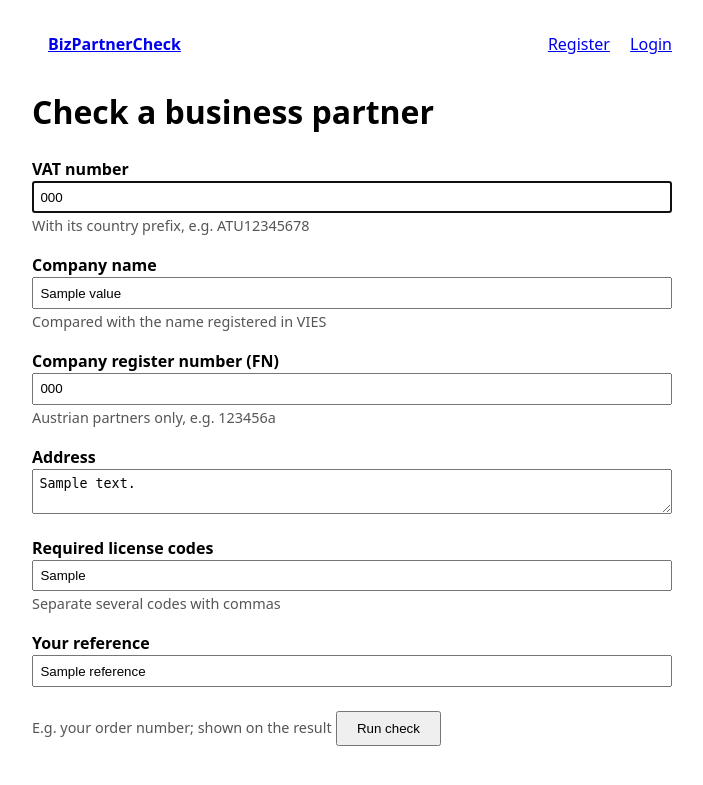
After one commit to SE-and-PM-Team-05/Project-Management-05-, a Django app: template templates/checks/check_form.html in a window 1280 px wide. The commit adds this page. Shown: the top 785 px of the page, without its empty margins (288-991 px from the left). Run offline with Django 5.2, Linux system fonts and the light colour scheme; the template is opened without the code that fills it: most values are stand-ins (such as "Sample title", 1, 10 or a date in 2020); parts of the project's set-up code (start-up, migrations or seed data) failed here and were passed over.

Commit message:
SCRUM-85 Add a web form that runs a check through the same service as the API
Request Users start a check at /checks/new (UC-05). The form goes through
parse_check_input and the new run_and_store, which the API now uses too, so
both give the same result (REQ-FUNC-042). The result is shown on the HTML
result page and stored with channel "web".

```diff
--- a/config/urls.py
+++ b/config/urls.py
@@ -2,6 +2,8 @@ from django.contrib import admin
 from django.http import HttpResponse
 from django.urls import include, path
 from django.views.generic import TemplateView
+
+from checks.views import check_form
 
 
 def healthz(request):
@@ -13,6 +15,7 @@ urlpatterns = [
     path("healthz", healthz, name="healthz"),
     path("admin/", admin.site.urls),
     path("oidc/", include("mozilla_django_oidc.urls")),
+    path("checks/new", check_form, name="check_form"),
     path("api/v1/", include("checks.urls")),
     path("api/v1/", include("accounts.api_urls")),
     path("", include("accounts.urls")),
--- a/templates/base.html
+++ b/templates/base.html
@@ -20,6 +20,7 @@
     <a href="{% url 'home' %}"><strong>BizPartnerCheck</strong></a>
     <nav>
       {% if user.is_authenticated %}
+        {% if user.is_request_user and user.organization_id %}<a href="{% url 'check_form' %}">New check</a>{% endif %}
         {% if user.organization_id %}<a href="{% url 'api_tokens' %}">API tokens</a>{% endif %}
         <span style="margin-left:1rem">{{ user.email }}</span>
         <form method="post" action="{% url 'oidc_logout' %}" style="display:inline">{% csrf_token %}<button type="submit" style="margin:0 0 0 1rem">Log out</button></form>
--- /dev/null
+++ b/templates/checks/check_form.html
@@ -0,0 +1,45 @@
+{% extends "base.html" %}
+{% comment %}
+UC-05 / REQ-FUNC-042: the input of POST /api/v1/checks as a form. Field names are the API's, so the same
+parse_check_input validates them; the result is the page of templates/checks/result.html.
+{% endcomment %}
+{% block title %}New check – BizPartnerCheck{% endblock %}
+{% block content %}
+<h1>Check a business partner</h1>
+
+<form method="post">
+  {% csrf_token %}
+  {% if errors.items %}<p class="errorlist">Please correct the fields marked below. Nothing was checked.</p>{% endif %}
+
+  <label for="vatNumber">VAT number</label>
+  <input id="vatNumber" name="vatNumber" value="{{ values.vatNumber }}" required autofocus>
+  <span class="helptext">With its country prefix, e.g. ATU12345678</span>
+  {% for message in errors.vatNumber %}<p class="errorlist">{{ message }}</p>{% endfor %}
+
+  <label for="companyName">Company name</label>
+  <input id="companyName" name="companyName" value="{{ values.companyName }}">
+  <span class="helptext">Compared with the name registered in VIES</span>
+  {% for message in errors.companyName %}<p class="errorlist">{{ message }}</p>{% endfor %}
+
+  <label for="companyRegisterNumber">Company register number (FN)</label>
+  <input id="companyRegisterNumber" name="companyRegisterNumber" value="{{ values.companyRegisterNumber }}">
+  <span class="helptext">Austrian partners only, e.g. 123456a</span>
+  {% for message in errors.companyRegisterNumber %}<p class="errorlist">{{ message }}</p>{% endfor %}
+
+  <label for="address">Address</label>
+  <textarea id="address" name="address" rows="2">{{ values.address }}</textarea>
+  {% for message in errors.address %}<p class="errorlist">{{ message }}</p>{% endfor %}
+
+  <label for="requiredLicenseCodes">Required license codes</label>
+  <input id="requiredLicenseCodes" name="requiredLicenseCodes" value="{{ values.requiredLicenseCodes }}">
+  <span class="helptext">Separate several codes with commas</span>
+  {% for message in errors.requiredLicenseCodes %}<p class="errorlist">{{ message }}</p>{% endfor %}
+
+  <label for="reference">Your reference</label>
+  <input id="reference" name="reference" value="{{ values.reference }}">
+  <span class="helptext">E.g. your order number; shown on the result</span>
+  {% for message in errors.reference %}<p class="errorlist">{{ message }}</p>{% endfor %}
+
+  <button type="submit">Run check</button>
+</form>
+{% endblock %}
```
Also changed, not shown: checks/views.py (+50 -11 lines), tests/test_check_form.py (added, +89 -0 lines), README.md.
